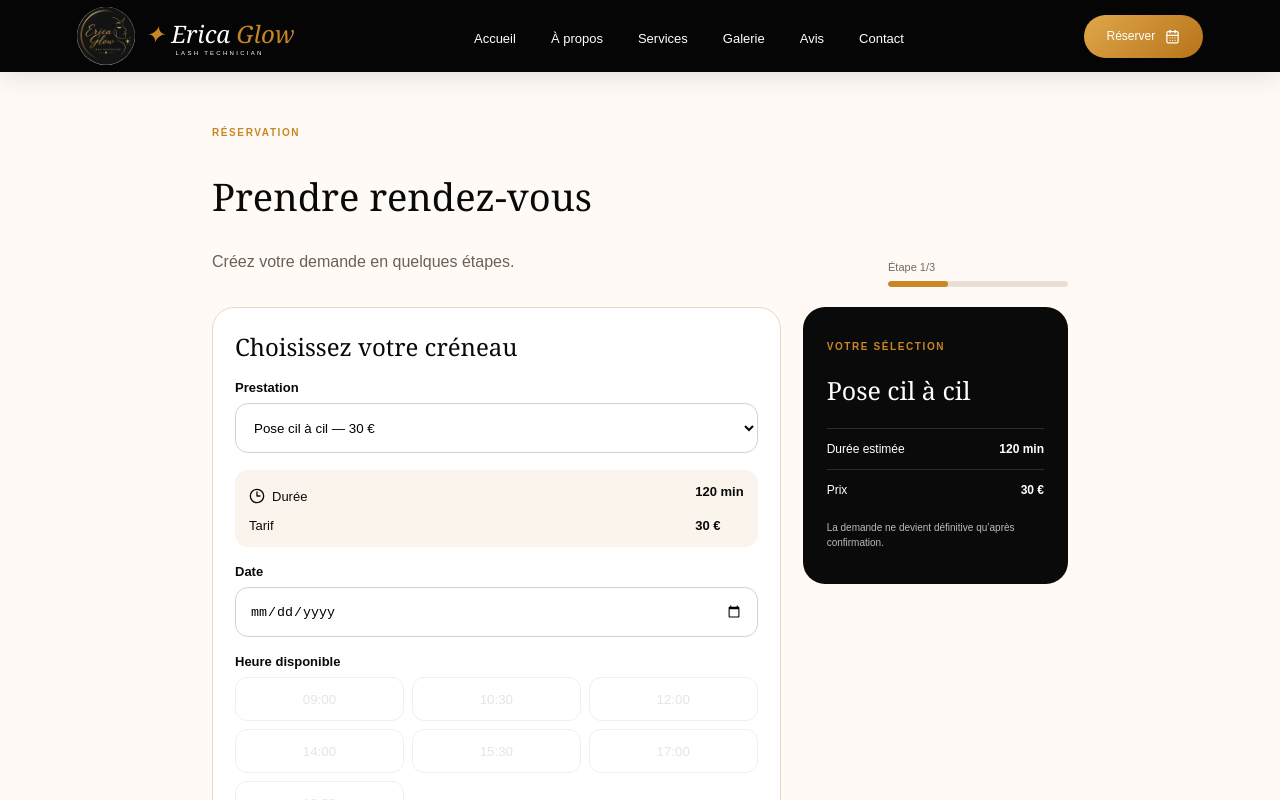
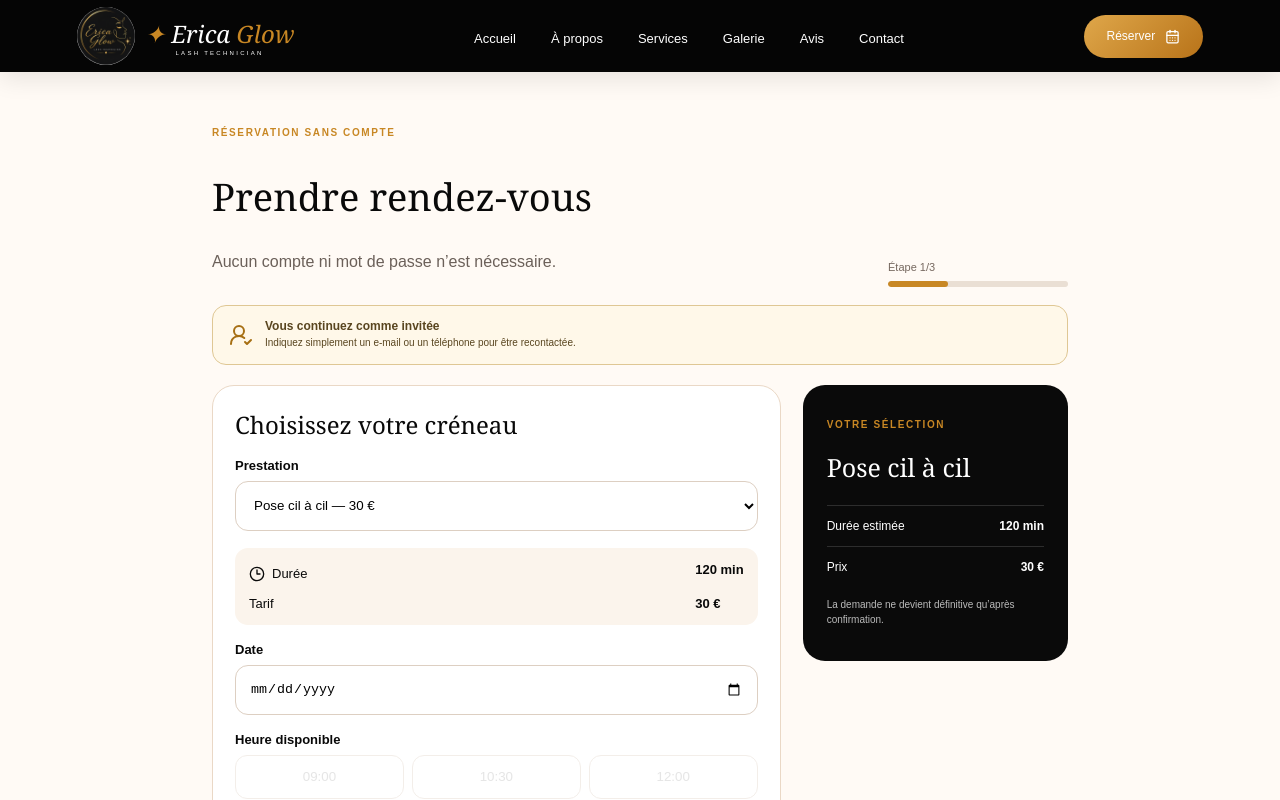
Before and after one commit to Adalberto-teixeira/Erica-Glow, a Next.js app: page /reserver in a window 1280 px wide. Shown: the top 800 px of the page. Built offline with nearby package versions, Linux system fonts and the light colour scheme.

Commit message:
Make guest booking the default flow

```diff
--- /dev/null
+++ b/app/guest-booking.css
@@ -0,0 +1,2 @@
+.guest-banner{display:flex;align-items:center;gap:12px;margin-top:18px;padding:13px 16px;border:1px solid #dfc794;background:#fff8e9;border-radius:14px;color:#59451f}.guest-banner svg{width:24px;color:#a66f13;flex:0 0 auto}.guest-banner div{display:grid;gap:3px}.guest-banner strong{font-size:12px}.guest-banner span{font-size:10px;line-height:1.45}
+@media(max-width:759px){.guest-banner{align-items:flex-start;margin-top:14px}}
--- a/app/layout.tsx
+++ b/app/layout.tsx
@@ -2,6 +2,7 @@ import type { Metadata, Viewport } from "next";
 import "./globals.css";
 import "./fidelity.css";
 import "./interaction-fixes.css";
+import "./guest-booking.css";
 import { BottomNav } from "@/components/BottomNav";
 import { PwaRegister } from "@/components/PwaRegister";
 import { SiteHeader } from "@/components/SiteHeader";
--- a/app/reserver/page.tsx
+++ b/app/reserver/page.tsx
@@ -2,7 +2,7 @@
 import { Suspense, useMemo, useState } from "react";
 import { useSearchParams } from "next/navigation";
 import Link from "next/link";
-import { Check, ChevronLeft, Clock3, ShieldCheck } from "lucide-react";
+import { Check, ChevronLeft, Clock3, ShieldCheck, UserRoundCheck } from "lucide-react";
 import { services } from "@/lib/services";
 
 const slots=["09:00","10:30","12:00","14:00","15:30","17:00","18:30"];
@@ -27,11 +27,12 @@ function BookingForm(){
   const chooseDate=(value:string)=>{setDate(value);setTime("");const day=new Date(`${value}T12:00:00`).getDay();setError(day===0?"Les réservations ne sont pas disponibles le dimanche.":"")};
   const save=()=>{const ref=`EG-${Date.now().toString().slice(-6)}`;const draft:Draft={id:ref,service:service.name,serviceId:service.id,price:service.price,duration:service.duration,date,time,name:name.trim(),contact:contact.trim(),notes:notes.trim(),status:"Demande à confirmer",createdAt:new Date().toISOString()};const current:Draft[]=JSON.parse(localStorage.getItem("erica-glow-bookings")||"[]");localStorage.setItem("erica-glow-bookings",JSON.stringify([...current,draft]));setReference(ref);setStep("done")};
   return <section className="page booking-page">
-    <div className="booking-heading"><div><p className="eyebrow">Réservation</p><h1>Prendre rendez-vous</h1><p className="lead">Créez votre demande en quelques étapes.</p></div>{step!=="done"&&<div className="progress-wrap" aria-label={`Étape ${progress} sur 3`}><span>Étape {progress}/3</span><div className="progress-track"><i style={{width:`${progress/3*100}%`}}/></div></div>}</div>
+    <div className="booking-heading"><div><p className="eyebrow">Réservation sans compte</p><h1>Prendre rendez-vous</h1><p className="lead">Aucun compte ni mot de passe n’est nécessaire.</p></div>{step!=="done"&&<div className="progress-wrap" aria-label={`Étape ${progress} sur 3`}><span>Étape {progress}/3</span><div className="progress-track"><i style={{width:`${progress/3*100}%`}}/></div></div>}</div>
+    {step!=="done"&&<div className="guest-banner"><UserRoundCheck/><div><strong>Vous continuez comme invitée</strong><span>Indiquez simplement un e-mail ou un téléphone pour être recontactée.</span></div></div>}
     {step==="done"?<div className="form-card booking-success" role="status"><span className="success-icon"><Check/></span><p className="eyebrow">Demande enregistrée</p><h2>Merci, {name.split(" ")[0]} !</h2><p>Votre demande <strong>{reference}</strong> est conservée sur cet appareil. Elle reste en attente de confirmation par Erica Glow.</p><div className="receipt"><span>{service.name}</span><strong>{date} · {time}</strong><span>{service.duration} min</span><strong>{service.price} €</strong></div><Link className="primary-button full" href="/mes-rdv">Suivre ma demande</Link><Link className="text-button" href="/">Retour à l’accueil</Link></div>:
     <div className="booking-layout"><div className="form-card">
       {step==="service"&&<><h2>Choisissez votre créneau</h2><label>Prestation<select value={serviceId} onChange={e=>setServiceId(e.target.value)}>{services.map(s=><option key={s.id} value={s.id}>{s.name} — {s.price} €</option>)}</select></label><div className="service-summary"><span><Clock3/> Durée</span><strong>{service.duration} min</strong><span>Tarif</span><strong>{service.price} €</strong></div><label>Date<input type="date" min={today} value={date} onChange={e=>chooseDate(e.target.value)}/></label>{error&&<p className="form-error" role="alert">{error}</p>}<div><span className="label">Heure disponible</span><div className="slot-grid">{slots.map(slot=><button type="button" key={slot} disabled={!date||!!error} onClick={()=>setTime(slot)} className={time===slot?"slot selected":"slot"}>{slot}</button>)}</div></div><button type="button" className="primary-button full" disabled={!date||!time||!!error} onClick={()=>setStep("details")}>Continuer</button></>}
-      {step==="details"&&<><button className="back-button" type="button" onClick={()=>setStep("service")}><ChevronLeft/> Retour</button><h2>Vos coordonnées</h2><p className="muted">Elles serviront uniquement à confirmer votre rendez-vous.</p><label>Nom et prénom<input autoComplete="name" value={name} onChange={e=>setName(e.target.value)} placeholder="Nom et prénom"/></label><label>E-mail ou téléphone<input autoComplete="email" value={contact} onChange={e=>setContact(e.target.value)} placeholder="E-mail ou téléphone"/></label><label>Note pour Erica Glow <textarea value={notes} onChange={e=>setNotes(e.target.value)} placeholder="Facultatif : allergies, souhait particulier…" maxLength={300}/><small>{notes.length}/300</small></label><button type="button" className="primary-button full" disabled={name.trim().length<2||contact.trim().length<5} onClick={()=>setStep("review")}>Vérifier ma demande</button></>}
+      {step==="details"&&<><button className="back-button" type="button" onClick={()=>setStep("service")}><ChevronLeft/> Retour</button><h2>Vos coordonnées d’invitée</h2><p className="muted">Pas de création de compte. Ces informations servent uniquement à confirmer votre rendez-vous.</p><label>Nom et prénom<input autoComplete="name" value={name} onChange={e=>setName(e.target.value)} placeholder="Nom et prénom"/></label><label>E-mail ou téléphone<input autoComplete="email" value={contact} onChange={e=>setContact(e.target.value)} placeholder="E-mail ou téléphone"/></label><label>Note pour Erica Glow <textarea value={notes} onChange={e=>setNotes(e.target.value)} placeholder="Facultatif : allergies, souhait particulier…" maxLength={300}/><small>{notes.length}/300</small></label><button type="button" className="primary-button full" disabled={name.trim().length<2||contact.trim().length<5} onClick={()=>setStep("review")}>Vérifier ma demande</button></>}
       {step==="review"&&<><button className="back-button" type="button" onClick={()=>setStep("details")}><ChevronLeft/> Retour</button><h2>Vérifiez votre demande</h2><div className="review-list"><div><span>Prestation</span><strong>{service.name}</strong></div><div><span>Date et heure</span><strong>{date} · {time}</strong></div><div><span>Durée</span><strong>{service.duration} min</strong></div><div><span>Tarif</span><strong>{service.price} €</strong></div><div><span>Cliente</span><strong>{name}</strong></div><div><span>Contact</span><strong>{contact}</strong></div></div><div className="privacy-note"><ShieldCheck/><span>Votre demande est enregistrée sur cet appareil jusqu’à la connexion du système de confirmation.</span></div><button type="button" className="primary-button full" onClick={save}>Enregistrer ma demande</button></>}
     </div><aside className="booking-aside"><p className="eyebrow">Votre sélection</p><h2>{service.name}</h2><div><span>Durée estimée</span><strong>{service.duration} min</strong></div><div><span>Prix</span><strong>{service.price} €</strong></div>{date&&<div><span>Créneau</span><strong>{date}{time&&` · ${time}`}</strong></div>}<p>La demande ne devient définitive qu’après confirmation.</p></aside></div>}
   </section>
```
Also changed, not shown: app/profil/page.tsx (+3 -10 lines).
